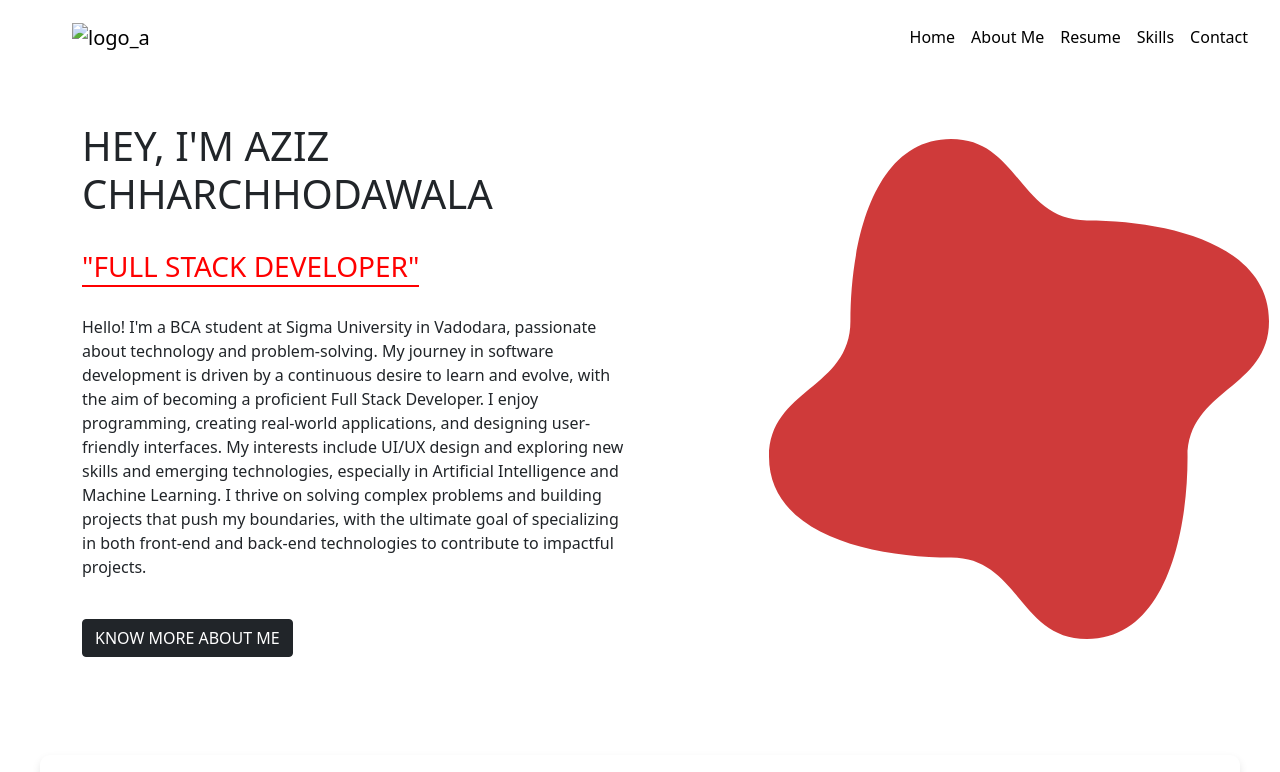
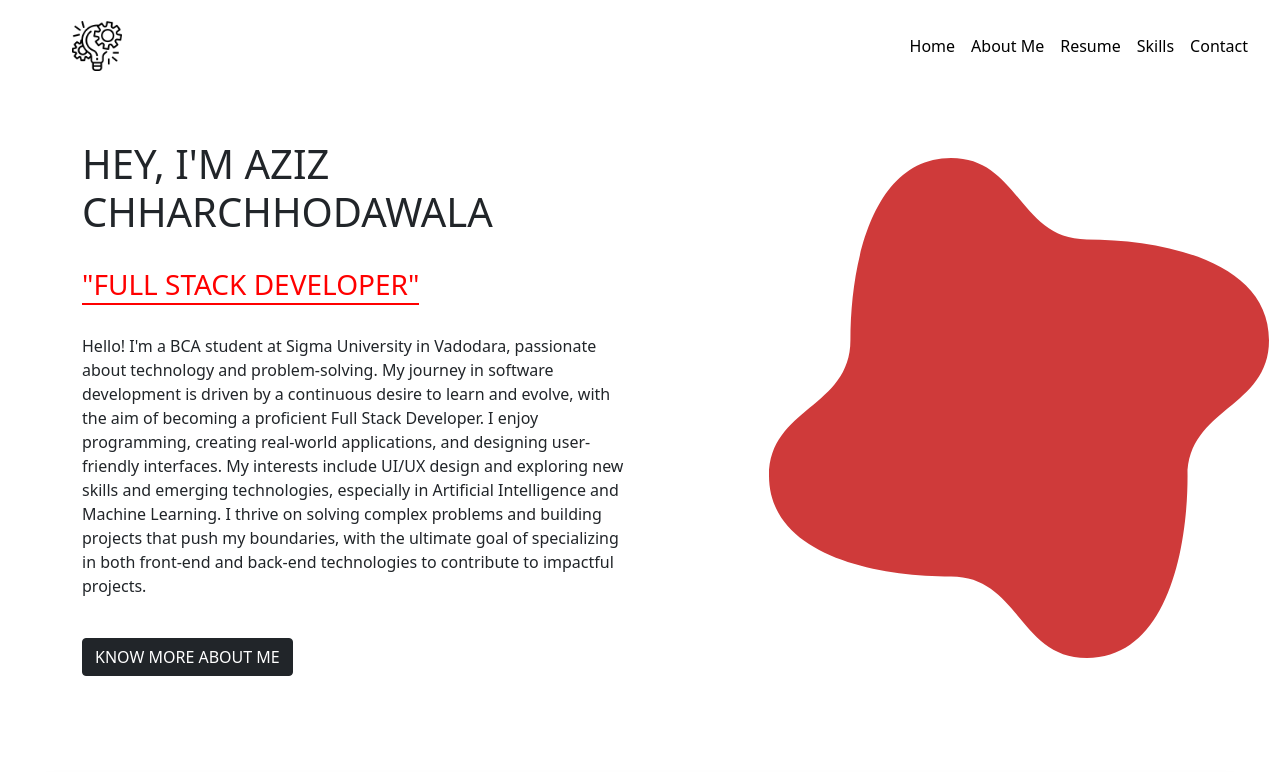
Before and after one commit to aziz-ch52/Portfolio-Website, a plain HTML site: page index.html in a window 1280 px wide. Shown: the top 772 px of the page. Drawn offline with nearby package versions, Linux system fonts and the light colour scheme; files that its build step writes are made by us from their sources; a script that the page names is missing.

Commit message:
Update index.html

```diff
--- a/index.html
+++ b/index.html
@@ -629,7 +629,7 @@ ul {
 
                     <!-- Logo Section -->
                     <a class="navbar-brand text-danger px-5 nav_logo" href="#">
-                        <img src="Assets/Icons/nav_logo1.png" height="50px" width="50px" alt="logo_a">
+                        <img src="Assets/Images/nav_logo1.png" height="50px" width="50px" alt="logo_a">
 
                     </a>
 
```
